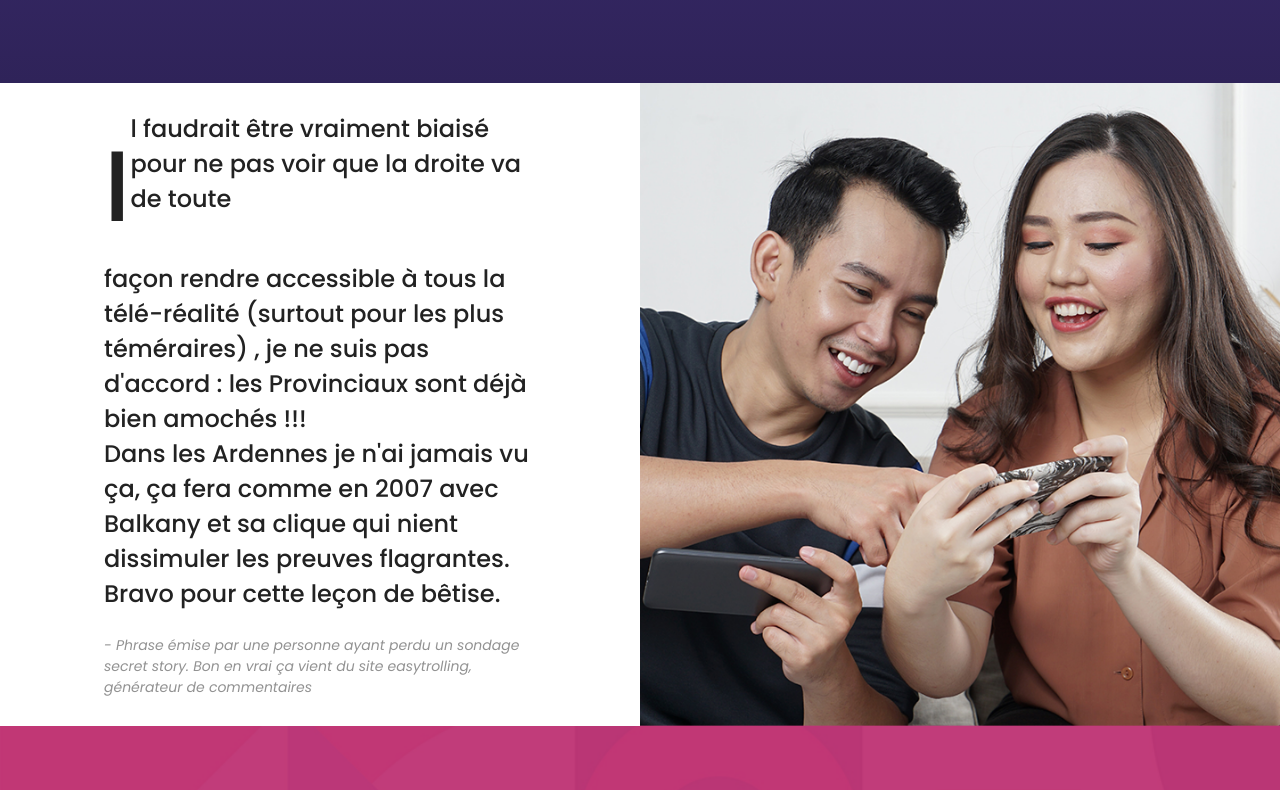
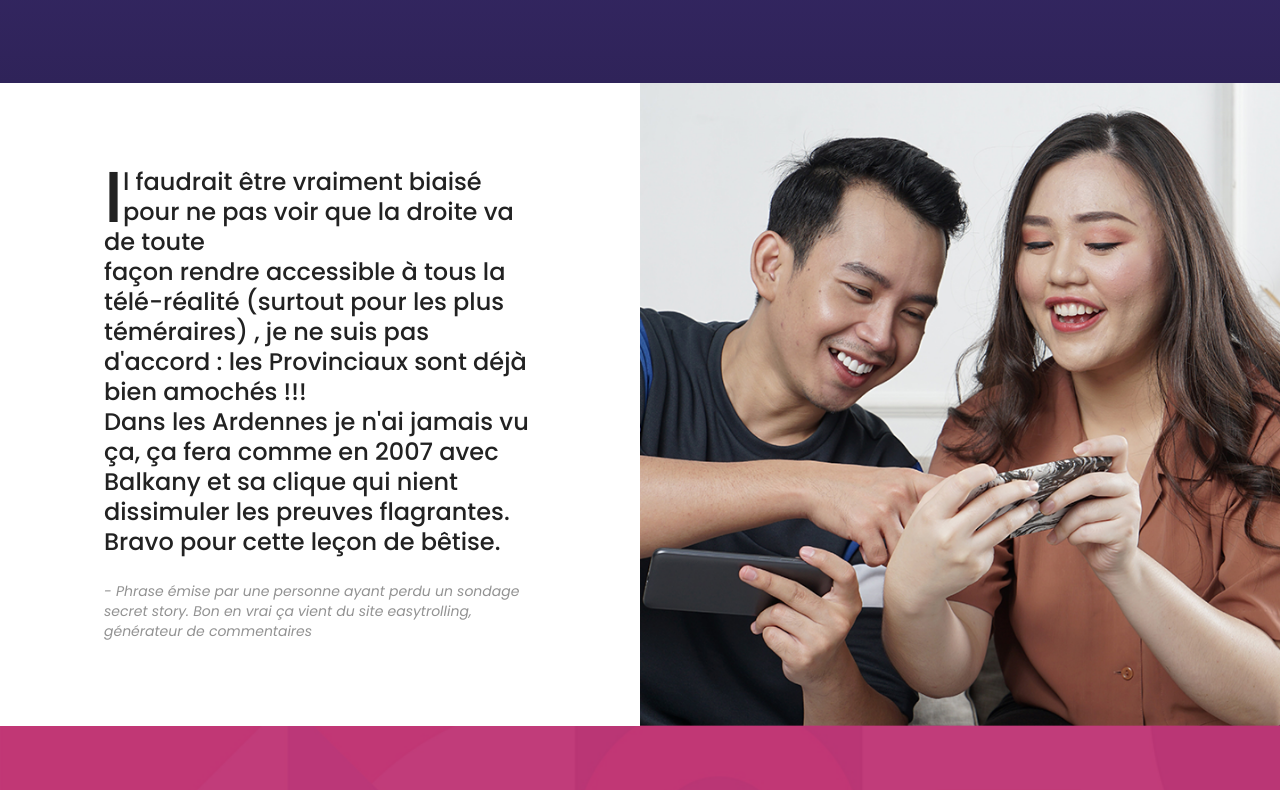
Before and after one commit to IIM-Creative-Technology/integration-web-Pouniflu, a plain HTML site: page Evaluation/index.html in a window 1280 px wide. Shown: the part 2946-3736 px from the top of the page. Drawn offline with nearby package versions, Linux system fonts and the light colour scheme; files that its build step writes are made by us from their sources; files whose address does not match are found by name.

Commit message:
:bug: Fix Lettrine bug

```diff
--- a/Evaluation/css/modules/_part-4-txt.scss
+++ b/Evaluation/css/modules/_part-4-txt.scss
@@ -3,20 +3,21 @@
         @include police($black, 24px, 500);
 
         &::first-letter {
-            white-space: nowrap;
-            overflow: hidden;
-            font-size: 100px;
+            font-size: 72px;
             float: left;
+            line-height: 60px;
         }
     }
 
     p {
         @include police($black, 24px, 500);
+        line-height: 30px;
     }
 
     p:last-of-type {
         margin-top: 24px;
         @include police($grey, 14px, 400);
         font-style: italic;
+        line-height: 20px;
     }
 }
```
